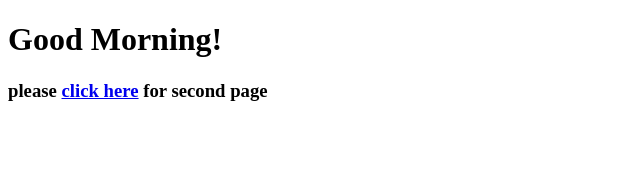
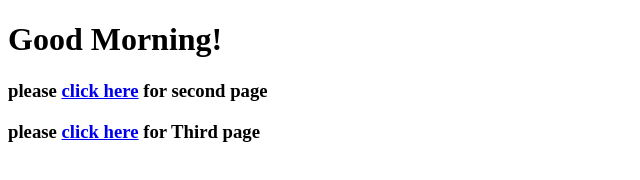
Before and after one commit to pramodh6/First, a plain HTML site: page index.html in a window 1280 px wide. Shown: the whole page, without its empty margins (0-640 px from the left). Drawn offline with Linux system fonts and the light colour scheme.

Commit message:
Update index.html

```diff
--- a/index.html
+++ b/index.html
@@ -6,5 +6,6 @@
 <body>
 <h1>Good Morning!</h1>
 <h3>please <a href="first.html">click here</a> for second page</h3>
+  <h3>please <a href="third.html">click here</a> for Third page</h3>
 </body>
 </html>
```
